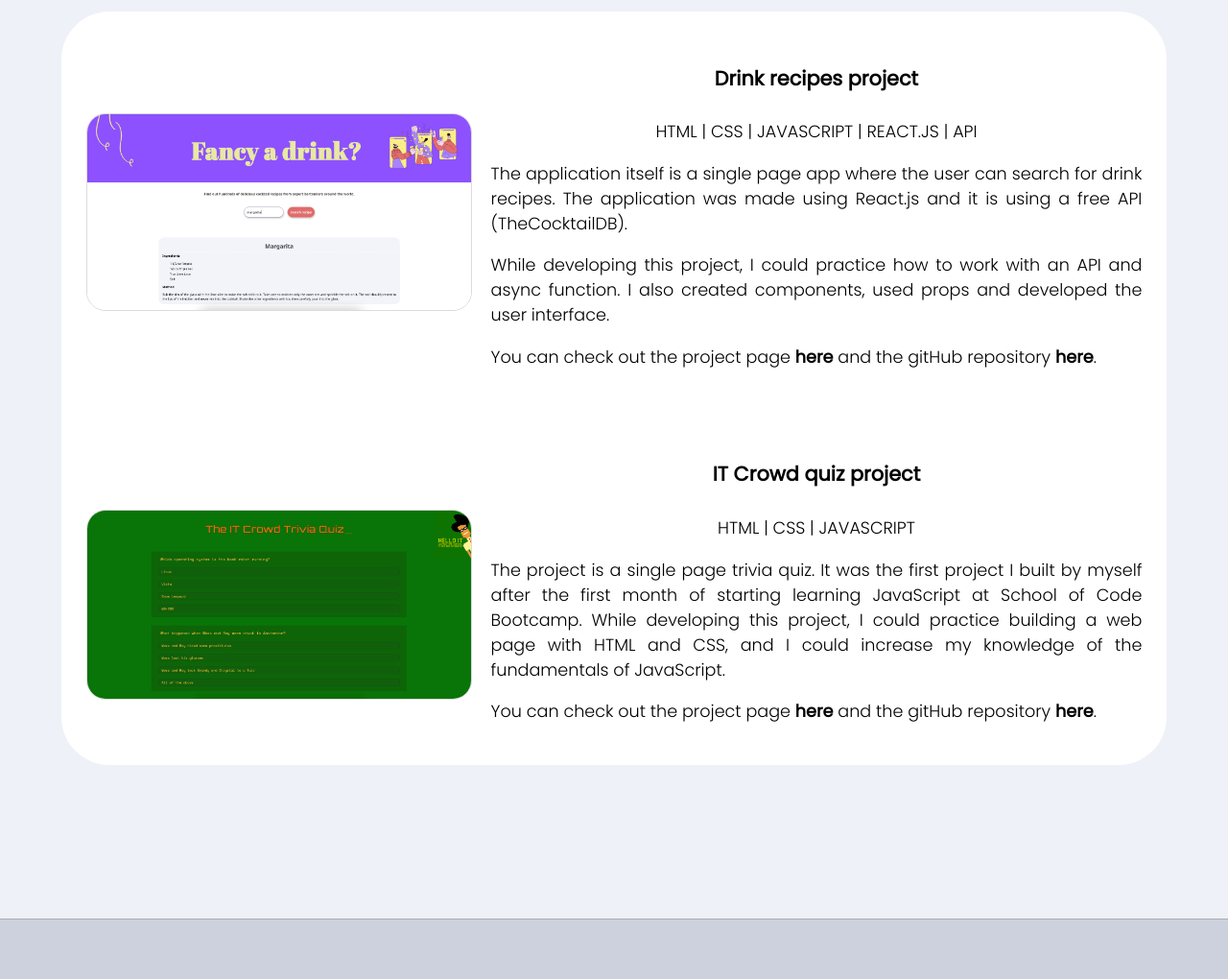
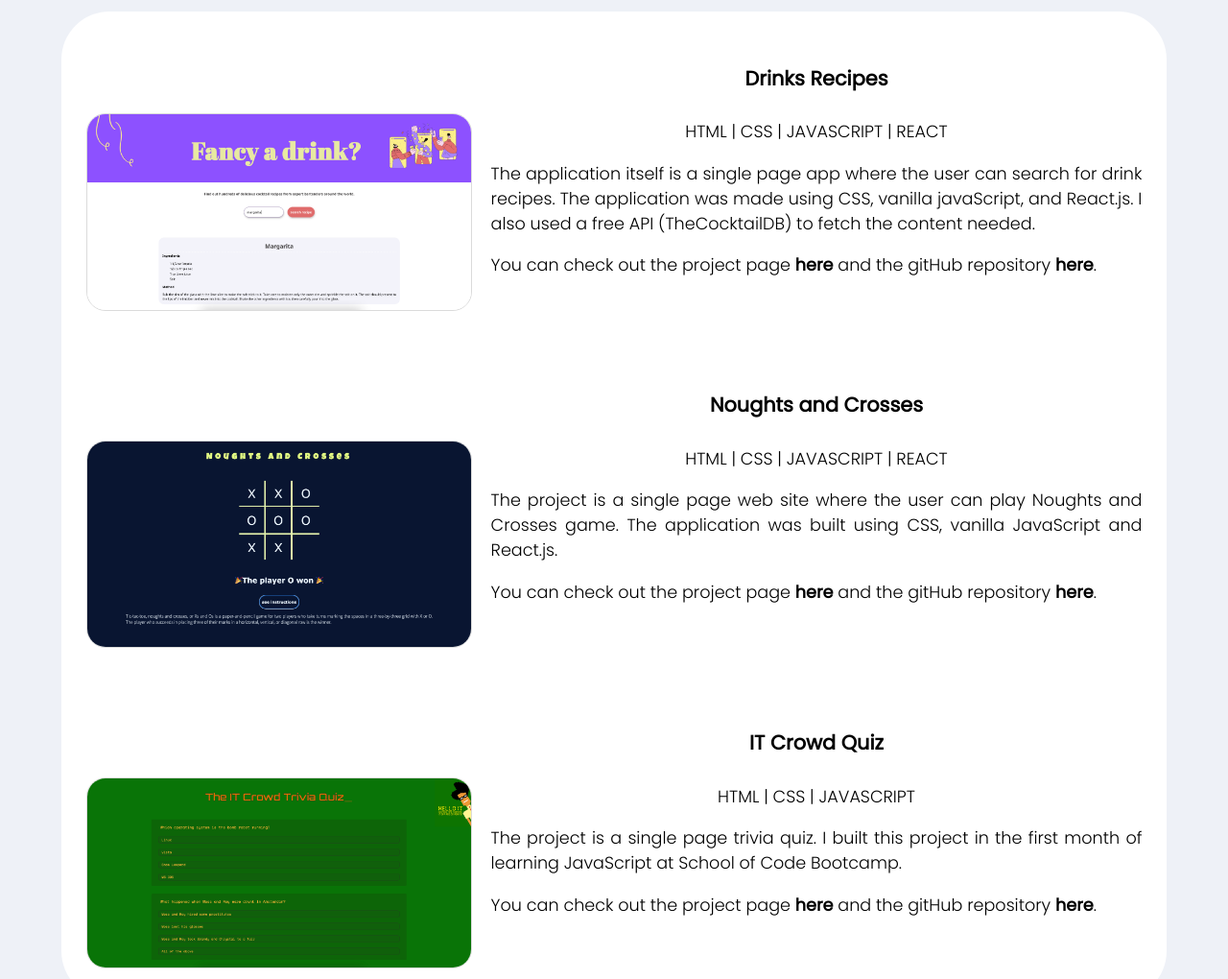
Before and after one commit to kattanaluz/portfolio1, a React app: page / in a window 1280 px wide. Shown: the part 1660-2680 px from the top of the page at 96% size. Built offline with nearby package versions, Linux system fonts and the light colour scheme.

Commit message:
created singleProject component

```diff
--- /dev/null
+++ b/src/components/Links/index.js
@@ -0,0 +1,9 @@
+import React from "react";
+
+export default function Links({ className, href, text }) {
+  return (
+    <a className={className} href={href} target="_blank">
+      {text}
+    </a>
+  );
+}
--- a/src/components/about/index.js
+++ b/src/components/about/index.js
@@ -16,18 +16,17 @@ function About() {
           <p>
             Currently, I am studying to become a web developer. I was selected
             to join 200 (out of 1800) other bootcampers at the School of Code
-            full stack programming bootcamp.
+            full stack web developer bootcamp.
           </p>
           <p>
             The intensive and immersive sixteen-week programming bootcamp
             focuses on exposing the trainees to a range of different industry
-            best practices and concepts, such as test driven development, agile
-            working methodologies, pair programming, and creative problem
-            solving.
+            best practices and concepts, Agile working methodologies, pair
+            programming, and creative problem solving.
           </p>
           <p>
-            I've been learning HTML5, CSS3, JavaScript, Node.js, React, Git and
-            GitHub, PostgreSQL, Express.js, TDD, Jest, Next.js.
+            I have been learning HTML5, CSS3, JavaScript, Node.js, React, Git
+            and GitHub, PostgreSQL, Express.js, MongoDB, and unit testing.
           </p>
         </div>
         <div className={css.imgDiv}>
--- /dev/null
+++ b/src/components/imageLink/index.js
@@ -0,0 +1,9 @@
+import React from "react";
+
+export default function ImageLink({ aTagClass, imgTagClass, href, src, alt }) {
+  return (
+    <a className={aTagClass} href={href} target="_blank">
+      <img className={imgTagClass} src={src} alt={alt} />
+    </a>
+  );
+}
--- a/src/components/portfolio/index.js
+++ b/src/components/portfolio/index.js
@@ -1,104 +1,70 @@
 import css from "./index.module.css";
 import drinkAppImage from "./drink_app.png";
 import itCrowdAppImage from "./it_crowd_quiz_app.png";
+import noughtCrossesImage from "./noughts_and_crosses_app.png";
+import SingleProject from "../singleProject";
 
 function Portfolio() {
   return (
     <div className={css.portfolioWrapper} id="portfolio">
       <h3>projects I've built</h3>
       <div className={css.projectsDiv}>
-        <div className={css.unitProjectDiv}>
-          <a
-            className={css.imageLink}
-            href="https://stoic-elion-211222.netlify.app/"
-            target="_blank"
-          >
-            <img
-              className={css.projectImage}
-              src={drinkAppImage}
-              alt="drink website"
-            />
-          </a>
-          <div className={css.projectText}>
-            <h4>Drink recipes project</h4>
-            <p className={css.technologies}>
-              HTML | CSS | JAVASCRIPT | REACT.JS | API
-            </p>
-            <p>
-              The application itself is a single page app where the user can
-              search for drink recipes. The application was made using React.js
-              and it is using a free API (TheCocktailDB).
-            </p>
-            <p>
-              While developing this project, I could practice how to work with
-              an API and async function. I also created components, used props
-              and developed the user interface.
-            </p>
-            <p>
-              You can check out the project page{" "}
-              <a
-                className={css.projectLinks}
-                href="https://stoic-elion-211222.netlify.app/"
-                target="_blank"
-              >
-                here
-              </a>{" "}
-              and the gitHub repository{" "}
-              <a
-                className={css.projectLinks}
-                href="https://github.com/kattanaluz/practice-project-drinks-recipe"
-                target="_blank"
-              >
-                here
-              </a>
-              .
-            </p>
-          </div>
-        </div>
-        <div className={css.unitProjectDiv}>
-          <a
-            className={css.imageLink}
-            href="https://it-crowd-quiz.netlify.app/"
-            target="_blank"
-          >
-            <img
-              className={css.projectImage}
-              src={itCrowdAppImage}
-              alt="drink website"
-            />
-          </a>
-          <div className={css.projectText}>
-            <h4>IT Crowd quiz project</h4>
-            <p className={css.technologies}>HTML | CSS | JAVASCRIPT</p>
-            <p>
-              The project is a single page trivia quiz. It was the first project
-              I built by myself after the first month of starting learning
-              JavaScript at School of Code Bootcamp. While developing this
-              project, I could practice building a web page with HTML and CSS,
-              and I could increase my knowledge of the fundamentals of
-              JavaScript.
-            </p>
-            <p>
-              You can check out the project page{" "}
-              <a
-                className={css.projectLinks}
-                href="https://it-crowd-quiz.netlify.app/"
-                target="_blank"
-              >
-                here
-              </a>{" "}
-              and the gitHub repository{" "}
-              <a
-                className={css.projectLinks}
-                href="https://github.com/kattanaluz/IT-crowd-quiz"
-                target="_blank"
-              >
-                here
-              </a>
-              .
-            </p>
-          </div>
-        </div>
+        <SingleProject
+          unitProjectDivClass={css.unitProjectDiv}
+          aTagClass={css.imageLink}
+          href={"https://stoic-elion-211222.netlify.app/"}
+          imgTagClass={css.projectImage}
+          src={drinkAppImage}
+          alt={"Drinks Recipe website"}
+          projectTextClass={css.projectText}
+          h4Text={"Drinks Recipes"}
+          technologiesClass={css.technologies}
+          technologiesText={"HTML | CSS | JAVASCRIPT | REACT"}
+          projectText={` The application itself is a single page app where the user can
+          search for drink recipes. The application was made using CSS, vanilla javaScript,
+          and React.js. I also used a free API (TheCocktailDB) to fetch the content needed.`}
+          projectLinksClass={css.projectLinks}
+          pageLink={"https://drink-recipes-finder.netlify.app/"}
+          gitLink={
+            "https://github.com/kattanaluz/practice-project-drinks-recipe"
+          }
+        />
+        <SingleProject
+          unitProjectDivClass={css.unitProjectDiv}
+          aTagClass={css.imageLink}
+          href={"https://noughts-and-crosses-game.netlify.app/"}
+          imgTagClass={css.projectImage}
+          src={noughtCrossesImage}
+          alt={"Noughts and Crosses website"}
+          projectTextClass={css.projectText}
+          h4Text={"Noughts and Crosses"}
+          technologiesClass={css.technologies}
+          technologiesText={"HTML | CSS | JAVASCRIPT | REACT"}
+          projectText={`The project is a single page web site where the user can play
+            Noughts and Crosses game. The application was built using CSS,
+            vanilla JavaScript and React.js.`}
+          projectLinksClass={css.projectLinks}
+          pageLink={"https://it-crowd-quiz.netlify.app/"}
+          gitLink={"https://github.com/kattanaluz/IT-crowd-quiz"}
+        />
+
+        <SingleProject
+          unitProjectDivClass={css.unitProjectDiv}
+          aTagClass={css.imageLink}
+          href={"https://it-crowd-quiz.netlify.app/"}
+          imgTagClass={css.projectImage}
+          src={itCrowdAppImage}
+          alt={"IT Crowd Quiz website"}
+          projectTextClass={css.projectText}
+          h4Text={"IT Crowd Quiz"}
+          technologiesClass={css.technologies}
+          technologiesText={"HTML | CSS | JAVASCRIPT"}
+          projectText={`The project is a single page trivia quiz.
+          I built this project in the first month of learning JavaScript at School of Code Bootcamp.`}
+          projectLinksClass={css.projectLinks}
+          pageLink={"https://it-crowd-quiz.netlify.app/"}
+          gitLink={"https://github.com/kattanaluz/IT-crowd-quiz"}
+        />
       </div>
     </div>
   );
--- a/src/components/portfolio/index.module.css
+++ b/src/components/portfolio/index.module.css
@@ -21,6 +21,9 @@
   margin-top: 3rem;
 }
 
+.unitProjectDiv:nth-child(3) {
+  margin-top: 3rem;
+}
 .technologies {
   text-align: center;
 }
--- /dev/null
+++ b/src/components/singleProject/index.js
@@ -0,0 +1,42 @@
+import ImageLink from "../imageLink";
+import Links from "../Links";
+
+export default function SingleProject({
+  unitProjectDivClass,
+  aTagClass,
+  href,
+  src,
+  imgTagClass,
+  alt,
+  projectTextClass,
+  h4Text,
+  technologiesClass,
+  technologiesText,
+  projectText,
+  projectLinksClass,
+  pageLink,
+  gitLink,
+}) {
+  return (
+    <div className={unitProjectDivClass}>
+      <ImageLink
+        aTagClass={aTagClass}
+        href={href}
+        imgTagClass={imgTagClass}
+        src={src}
+        alt={alt}
+      />
+      <div className={projectTextClass}>
+        <h4>{h4Text}</h4>
+        <p className={technologiesClass}>{technologiesText}</p>
+        <p>{projectText}</p>
+        <p>
+          You can check out the project page{" "}
+          <Links className={projectLinksClass} href={pageLink} text={"here"} />{" "}
+          and the gitHub repository{" "}
+          <Links className={projectLinksClass} href={gitLink} text={"here"} />.
+        </p>
+      </div>
+    </div>
+  );
+}
```
Also changed, not shown: src/components/portfolio/noughts_and_crosses_app.png (added).
